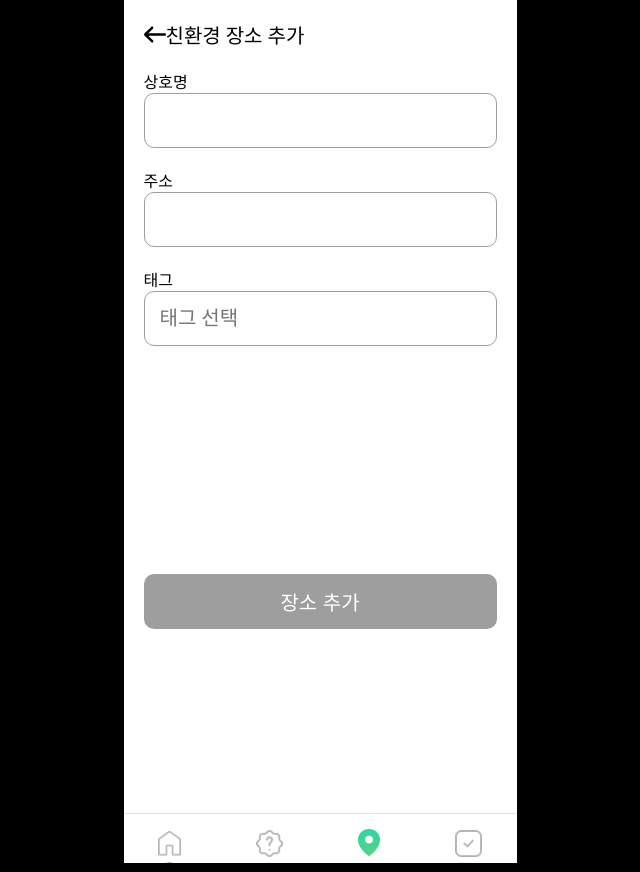
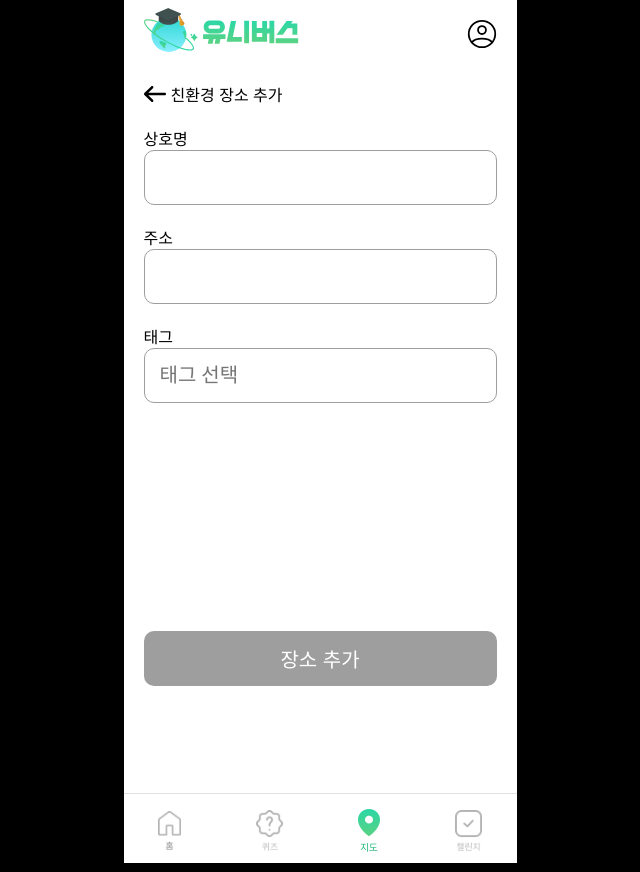
Before and after one commit to 2025-HERETHON/2025-herethon-2, a Django app: page /map/add/ in a window 1280 px wide. Shown: the whole page, without its empty margins (320-960 px from the left). Run offline with Django 4.2, Linux system fonts and the light colour scheme; some web fonts are replaced.

Commit message:
[FIX] css 수정(4): 맵 장소추가

```diff
--- a/univerth/static/css/map_add.css
+++ b/univerth/static/css/map_add.css
@@ -1,26 +1,36 @@
-main{
+* {
+    overflow-y: scroll;
+    scrollbar-width: none;
+    -ms-overflow-style: none;
+}
+
+main {
     padding-left: 20px;
     position: relative;
 }
 
-main>.header{
+main>.header {
     margin-top: 20px;
     display: flex;
 }
-
-.header>.title{
+tags_text
+.header>.title {
     font-family: 'NPSfont-Bold';
     font-size: 20px;
 }
 
-form{
+form {
     margin-top: 20px;
     display: flex;
     flex-direction: column;
     gap: 20px;
 }
 
-form input{
+.back {
+    margin-right: 5px;
+}
+
+form input {
     width: 353px;
     height: 55px;
     border: solid 1px #9E9E9E;
@@ -29,13 +39,15 @@ form input{
     font-size: 20px;
     font-family: 'SUIT'
 }
-
-input:focus{
+input #tags_text{
+    height: auto !important;
+}
+input:focus {
     border: solid 1.5px #2CD7A6;
     outline: none;
 }
 
-form button{
+form button {
     margin-top: 188px;
     width: 353px;
     height: 55px;
@@ -48,54 +60,56 @@ form button{
 
 /* 태그 선택 팝업 */
 
-.tag_box{
+.tag_box {
     position: absolute;
     z-index: 1;
     width: 393px;
-    height: 210px;
+    height: 100%;
     padding: 20px;
     background-color: #fff;
     top: 420px;
     left: 0;
-    border-top-left-radius:10px;
-    border-top-right-radius:10px;
-    border: solid 1px #9E9E9E;
+    border-top-left-radius: 10px;
+    border-top-right-radius: 10px;
     display: none;
+    fill: #FFF;
+    filter: drop-shadow(0px 0px 4px rgba(0, 0, 0, 0.20));
 }
 
-.tag_box>header{
+.tag_box>header {
     display: flex;
     justify-content: space-between;
 }
 
-.tag_box header button{
+.tag_box header button {
     color: #2CD7A6;
     font-size: 17px;
 }
 
-.tag_box button{
+.tag_box button {
     padding: 0;
     border: none;
     background: none;
 }
 
-.tag_box p{
+.tag_box p {
     font-weight: 500;
 }
 
-.tag_container{
+.tag_container {
     display: flex;
     flex-direction: column;
     gap: 15px;
 }
 
-.container1, .container2{
+.container1,
+.container2 {
     display: flex;
     flex-direction: row;
     gap: 10px;
 }
 
-.tag_container button{
+.tag_container button {
     font-size: 15px;
     padding: 8px 9px;
     border-radius: 40px;
@@ -103,8 +117,9 @@ form button{
 }
 
 .tag_container button.active {
-  color: #fff;
-  border:  solid 1px #2CD7A6;;
-  background-color: #2CD7A6;
+    color: #fff;
+    border: solid 1px #2CD7A6;
+    ;
+    background-color: #2CD7A6;
 
 }
--- a/univerth/static/css/navbar.css
+++ b/univerth/static/css/navbar.css
@@ -30,8 +30,8 @@ img.logo-img{
 
 img.user-img {
     width: 30px;
-    height: 30px;
-    top:2px;
+    height: auto;
+    top:4px;
 }
 
 /*------------------ 2.bottom-nav------------------*/
@@ -52,11 +52,10 @@ img.user-img {
 }
 
 .nav-item {
-    background: none;
+    background: transparent;
     border: none;
     padding: 0;
     width: auto;
-    height: 100%;
     margin: 0;
     display: flex;
     align-items: center;
--- a/univerth/static/js/main.js
+++ b/univerth/static/js/main.js
@@ -24,6 +24,9 @@ export function loadNavbar(containerSelector = ".home-container") {
       const header = document.querySelector(".header-nav");
       if (header) header.style.display = "none";
       break;
+    case ".map-container2":
+      if (mapImg) mapImg.src = "../static/images/navbar/map_select.png";
+      break;
 
     case ".challenge-container":
       if (challengeImg) challengeImg.src = "../static/images/navbar/challenge_select.png";
--- a/univerth/static/js/map_add.js
+++ b/univerth/static/js/map_add.js
@@ -1,7 +1,7 @@
 import { loadNavbar} from "./main.js";
 
 window.addEventListener("DOMContentLoaded", async () => {
-    loadNavbar(".map-container");
+    loadNavbar(".map-container2");
 });
 
 document.addEventListener('DOMContentLoaded', () => {
--- a/univerth/templates/map_add.html
+++ b/univerth/templates/map_add.html
@@ -2,6 +2,7 @@
 <!DOCTYPE html>
 <html lang="ko">
 <head>
+    <base href="/" />
     <meta charset="UTF-8">
     <meta name="viewport" content="width=device-393, initial-scale=0.9" />
     <title>Document</title>
@@ -12,7 +13,7 @@
 <body>
     <div id="root">
         <div class="app-wrapper">
-          <div class="map-container">
+          <div class="map-container2">
             {% include "navbar.html" %}
 
             <main>
```
Also changed, not shown: univerth/templates/create_feed.html (+4 -25 lines).
